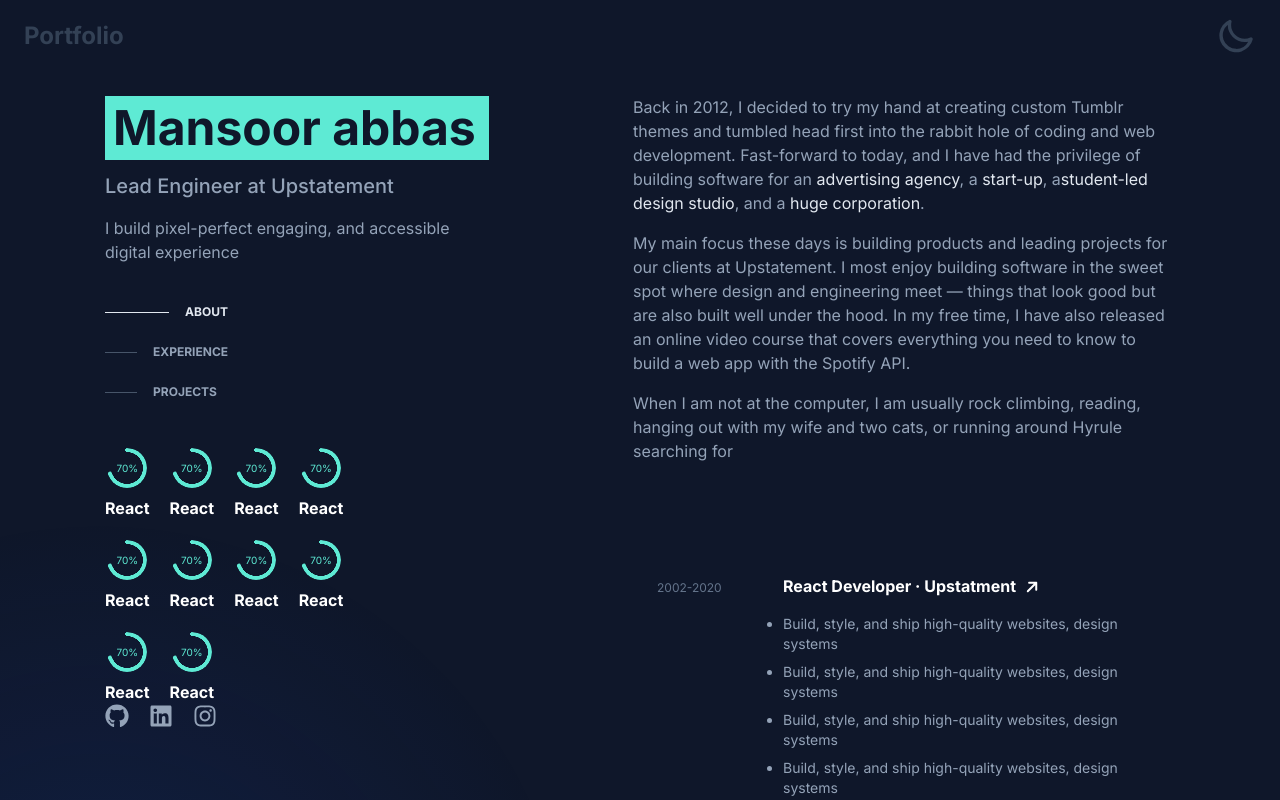
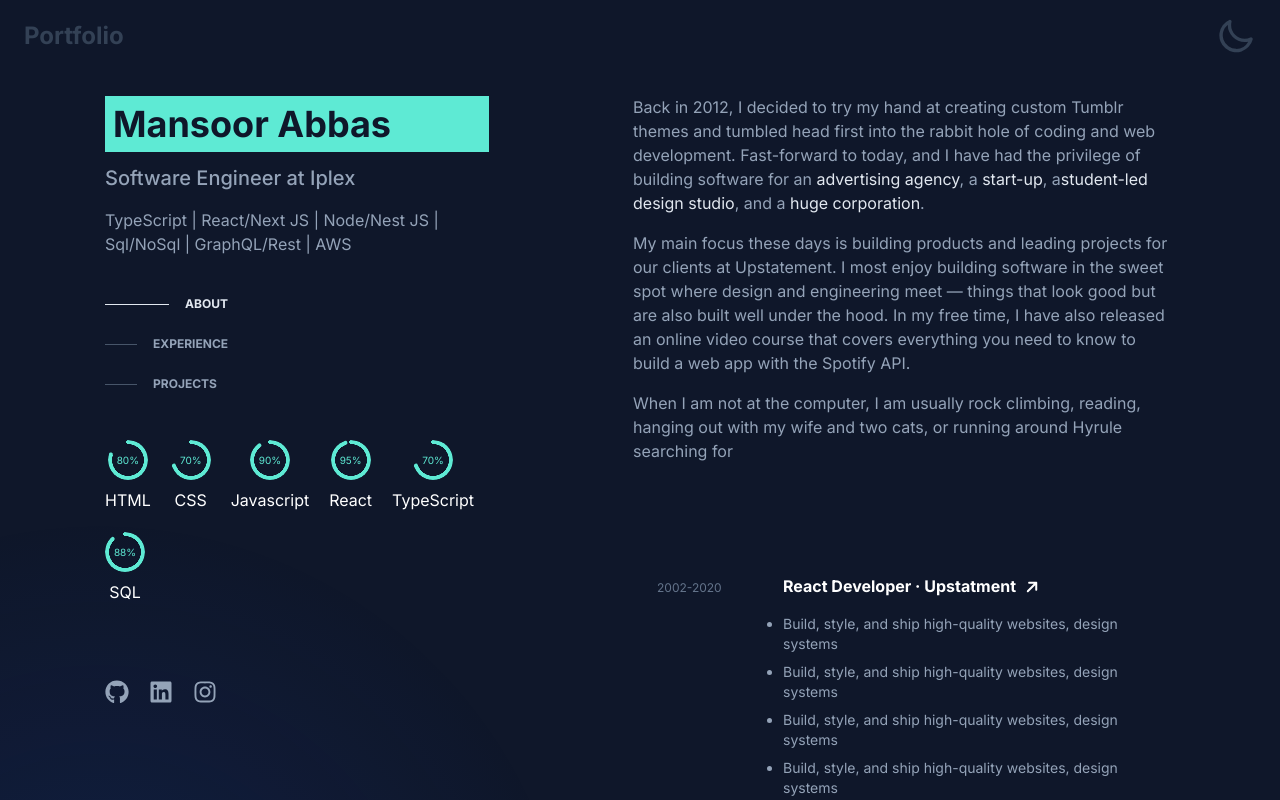
Before and after one commit to mansoorabbas123/portfolio, a Next.js app: page / in a window 1280 px wide. Shown: the top 800 px of the page. Built offline with nearby package versions, Linux system fonts and the light colour scheme.

Commit message:
ui fixes and change some content

```diff
--- a/src/app/portfolio/[slug]/page.tsx
+++ b/src/app/portfolio/[slug]/page.tsx
@@ -15,7 +15,7 @@
         <div className="hero-content text-center">
           <div className="max-w-md">
             <h1 className="text-5xl font-bold dark:text-teal-300">
-              Canvase Events Dashboar
+              Canvase Events Dashboard
             </h1>
             <p className="py-6 dark:text-slate-50 ">
               Provident cupiditate voluptatem et in. Quaerat fugiat ut assumenda
--- a/src/components/Header.tsx
+++ b/src/components/Header.tsx
@@ -9,7 +9,7 @@
   return (
     <header
       className={classNames(
-        "w-full dark:text-slate-700 px-6 py-4 mb-10 lg:mb-0   dark:bg-slate-900  ",
+        "w-full dark:text-slate-700 px-6 py-4 mb-10 lg:mb-0  bg-white dark:bg-slate-900   ",
         extraClass
       )}
     >
@@ -19,6 +19,7 @@
         </Link>
         <ToggleButton />
       </div>
+
     </header>
   );
 };
--- a/src/components/HeadlineSection.tsx
+++ b/src/components/HeadlineSection.tsx
@@ -3,14 +3,16 @@
 export const HeadlineSection = () => {
   return (
     <div className="max-w-96 lg:mb-8">
-      <h1 className="text-xl md:text-5xl font-bold mb-3  bg-teal-300 text-slate-900 p-2 ">
-        Mansoor abbas
+
+      <h1 className="text-xl md:text-4xl font-bold mb-3  bg-teal-300 text-slate-900 p-2 ">
+        Mansoor Abbas
       </h1>
       <h5 className="md:text-xl font-medium mb-4   ">
-        Lead Engineer at Upstatement
+        Software Engineer at Iplex
       </h5>
       <p className=" ">
-        I build pixel-perfect engaging, and accessible digital experience
+        {/* I build pixel-perfect engaging, and accessible digital experience */}
+        TypeScript | React/Next JS | Node/Nest JS | Sql/NoSql | GraphQL/Rest | AWS
       </p>
     </div>
   );
--- a/src/components/Modal.tsx
+++ b/src/components/Modal.tsx
@@ -31,7 +31,7 @@
     <div
       onClick={onClose}
       className={classNames(
-        "fixed z-50 inset-0 bg-green-400  bg-opacity-50  place-items-center  ",
+        "fixed z-50 inset-0 bg-slate-900  bg-opacity-50  place-items-center  ",
         {
           hidden: !open,
           grid: open,
--- a/src/components/Skill.tsx
+++ b/src/components/Skill.tsx
@@ -1,15 +1,18 @@
 import React from "react";
+import { skills } from "../data/skills";
 
-const Skill = () => {
+type skill = { title: string; level: number };
+
+const Skill = ({ skill }) => {
   return (
     <div className="flex flex-col-reverse items-center gap-2 ">
-      <span className="font-bold dark:text-white">React</span>
+      <span className="dark:text-white">{skill.title}</span>
       <div
         className="radial-progress text-[10px] text-teal-300"
-        style={{ "--value": 70, "--size": "40px" } as any}
+        style={{ "--value": skill.level, "--size": "40px" } as any}
         role="progressbar"
       >
-        70%
+        {skill.level}%
       </div>
     </div>
   );
@@ -17,9 +20,9 @@
 
 export const SkillList = () => {
   return (
-    <div className="flex flex-wrap gap-5 lg:w-72 mb-12 lg:mb-auto">
-      {[1, 2, 3, 4, 5, 3, 6, 7, 7, 8].map((el, i) => (
-        <Skill key={i} />
+    <div className="flex flex-wrap gap-5 w-[80%] mb-12 lg:mb-auto">
+      {skills.map((el, i) => (
+        <Skill key={i} skill={el} />
       ))}
     </div>
   );
--- a/src/components/SocialLinks.tsx
+++ b/src/components/SocialLinks.tsx
@@ -4,7 +4,7 @@
   return (
     <ul className="flex items-center gap-5  ">
       {socialLinks.map((el) => (
-        <li key={el.id}>
+        <li key={el.id} className="hover:text-teal-300">
           <a href="#">{el.icon}</a>
         </li>
       ))}
--- /dev/null
+++ b/src/data/skills.tsx
@@ -0,0 +1,25 @@
+export const skills = [
+    {
+        title: "HTML",
+        level: 80
+    },
+    {
+        title: "CSS",
+        level: 70
+    },
+    {
+        title: "Javascript",
+        level: 90
+    }, {
+        title: "React",
+        level: 95
+    },
+    {
+        title: "TypeScript",
+        level: 70
+    },
+    {
+        title: "SQL",
+        level: 88
+    },
+];
```
